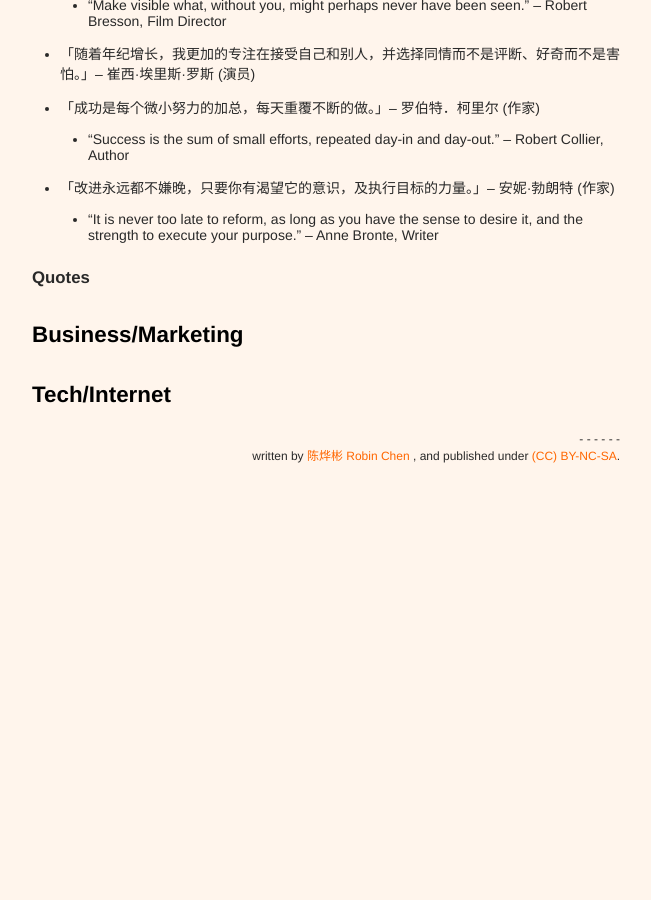
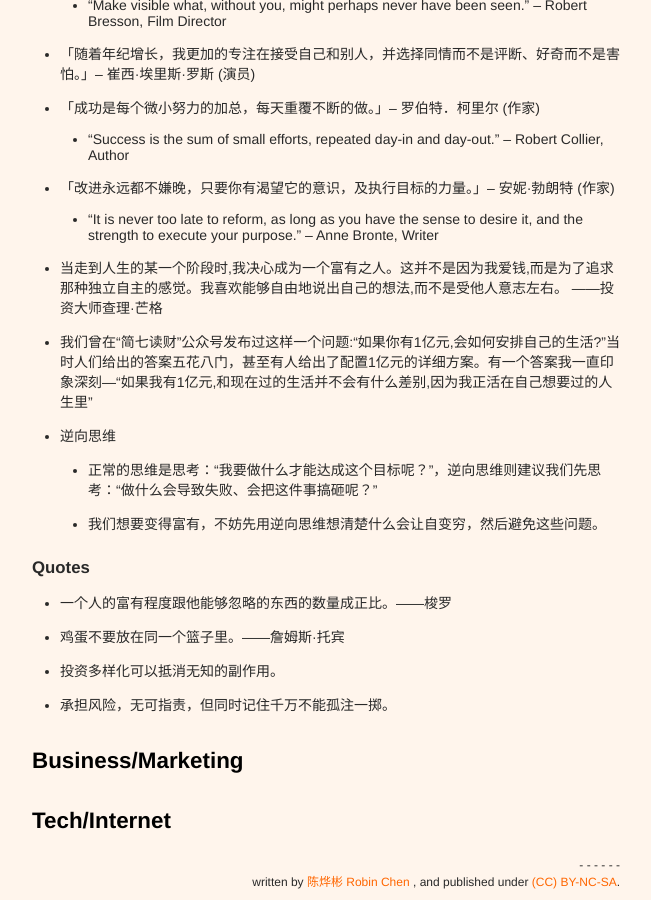
Before and after one commit to xianyuxmu/xianyuxmu.github.io, a Jekyll site: the page built from _posts/2019-12-01-monthly-reading.md, in a window 1280 px wide and 900 px high, scrolled down 1005 px. Shown: the whole window, without its empty margins (314-965 px from the left). Built offline with Jekyll 4.4.1, drawn with Linux system fonts in a browser that asks for light colours; comment, search, counter and statistics services are not loaded; before the commit the page ends 1538 px from its top, so only the background shows below that.

Commit message:
reading update

```diff
--- a/_posts/2019-12-01-monthly-reading.md
+++ b/_posts/2019-12-01-monthly-reading.md
@@ -43,10 +43,20 @@ tags:
 	- “Success is the sum of small efforts, repeated day-in and day-out.” – Robert Collier, Author
 - 「改进永远都不嫌晚，只要你有渴望它的意识，及执行目标的力量。」– 安妮·勃朗特 (作家)
 	- “It is never too late to reform, as long as you have the sense to desire it, and the strength to execute your purpose.” – Anne Bronte, Writer
+- 当走到人生的某一个阶段时,我决心成为一个富有之人。这并不是因为我爱钱,而是为了追求那种独立自主的感觉。我喜欢能够自由地说出自己的想法,而不是受他人意志左右。 ——投资大师查理·芒格
+- 我们曾在“简七读财”公众号发布过这样一个问题:“如果你有1亿元,会如何安排自己的生活?”当时人们给出的答案五花八门，甚至有人给出了配置1亿元的详细方案。有一个答案我一直印象深刻—“如果我有1亿元,和现在过的生活并不会有什么差别,因为我正活在自己想要过的人生里”
+- 逆向思维
+	- 正常的思维是思考：“我要做什么才能达成这个目标呢？”，逆向思维则建议我们先思考：“做什么会导致失败、会把这件事搞砸呢？”
+	- 我们想要变得富有，不妨先用逆向思维想清楚什么会让自变穷，然后避免这些问题。
+
 
 
 ### Quotes
 
+- 一个人的富有程度跟他能够忽略的东西的数量成正比。——梭罗
+- 鸡蛋不要放在同一个篮子里。——詹姆斯·托宾
+- 投资多样化可以抵消无知的副作用。
+- 承担风险，无可指责，但同时记住千万不能孤注一掷。
 
 ## Business/Marketing
 
```
Also changed, not shown: _posts/2019-10-05-monthly-reading.md (+2 -2 lines).
